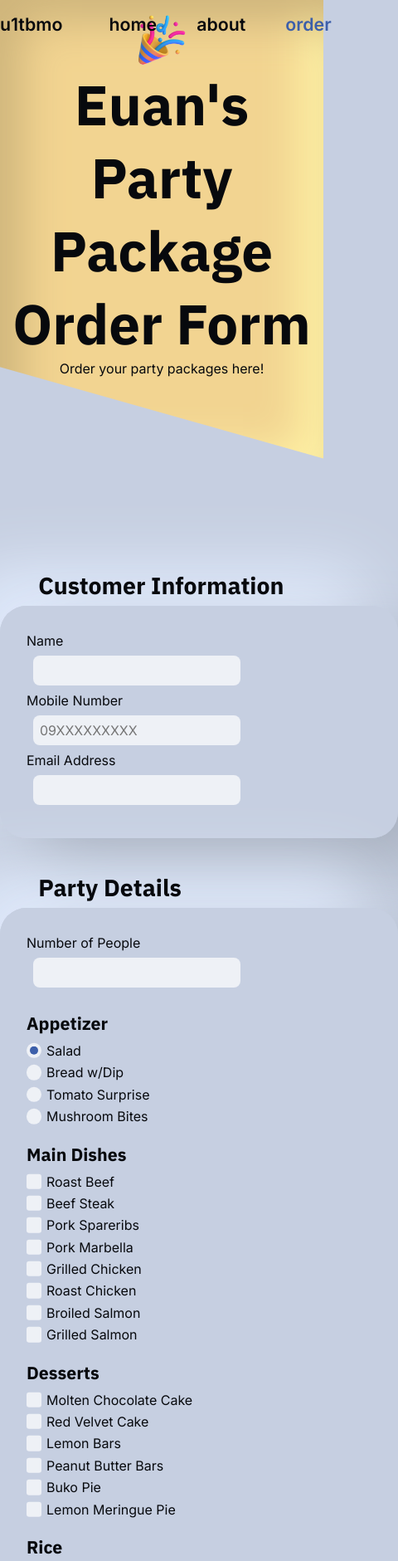
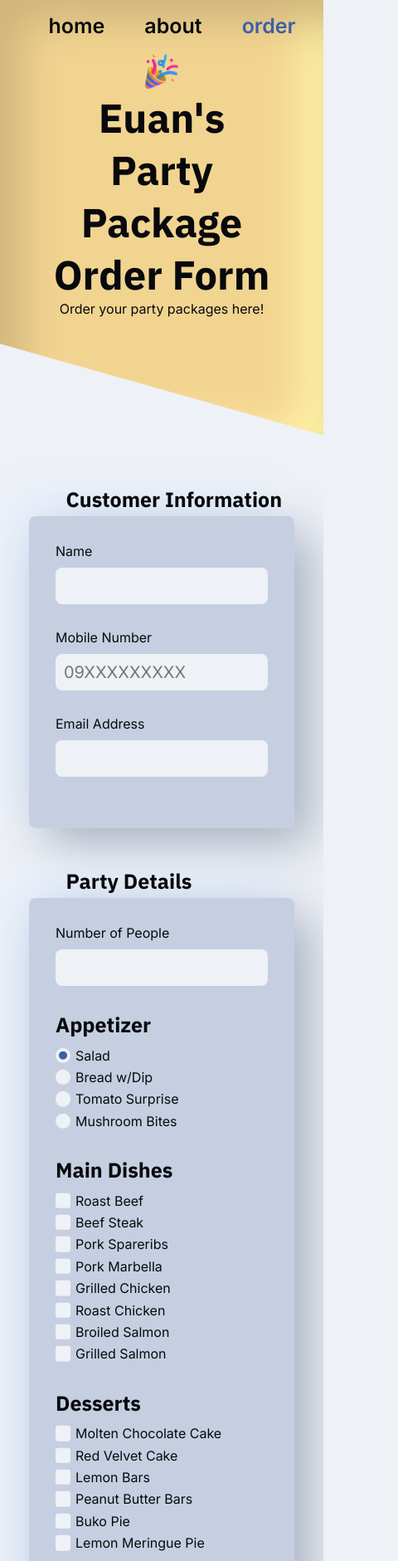
Before and after one commit to u1tbmo/uplb-cmsc12-website, a plain HTML site: page index.html in a window 390 px wide. Shown: the top 1881 px of the page at 83% size, 480 px wide, since content can reach past the window. Drawn offline with Linux system fonts and the light colour scheme.

Commit message:
Updates to HTML Structure and CSS

```diff
--- a/tabamo_ex9.css
+++ b/css/tabamo_ex9.css
@@ -25,25 +25,28 @@ https://www.realtimecolors.com/?colors=07090d-eef1f6-f2d491-c6cfe1-3c5faa
   --primary: #f2d491;
   --secondary: #c6cfe1;
   --accent: #3c5faa;
-  --h1: 4.209rem;
-  --h2: 3.157rem;
-  --h3: 2.369rem;
-  --h4: 1.777rem;
-  --h5: 1.333rem;
-  --h6: 1rem;
+  --h1: 3.815rem;
+  --h2: 3.052rem;
+  --h3: 2.441rem;
+  --h4: 1.953rem;
+  --h5: 1.563rem;
+  --h6: 1.25rem;
+  --p: 1rem;
+  --small: 0.8rem;
+  --tiny: 0.64rem;
 }
 
 body {
-  background-color: var(--secondary);
+  background-color: var(--background);
   margin: 0;
   font-family: "Inter", sans-serif;
   font-weight: 400;
-  font-size: 1rem;
+  font-size: var(--p);
   color: var(--text);
 }
 
 /*
-Typescale - Perfect Fourth (1.333)
+Typescale - Major Third
 https://typescale.com/
 */
 h1 {
@@ -85,7 +88,7 @@ h6 {
 p {
   font-family: "Inter", sans-serif;
   font-weight: 400;
-  font-size: 1rem;
+  font-size: var(--p);
   color: var(--text);
 }
 
@@ -94,8 +97,8 @@ p {
   margin: 0;
 }
 
-header .nav-items {
-  max-width: 75em;
+.nav-items {
+  max-width: min(75em, 70%);
   margin: 0 auto;
   position: relative;
   display: flex;
@@ -103,20 +106,21 @@ header .nav-items {
   align-items: center;
 }
 
-nav {
+.nav-buttons {
   margin: 1em;
 }
 
-nav ul {
+.nav-buttons ul {
   list-style-type: none;
   display: flex;
   justify-content: space-between;
   gap: 3em;
   margin: 0;
+  padding: 0;
 }
 
-nav ul li a,
-header a {
+.nav-buttons ul li a,
+.nav-bar a {
   text-decoration: none;
   color: var(--text);
   font-family: "Inter", sans-serif;
@@ -124,14 +128,26 @@ header a {
   font-size: var(--h5);
 }
 
-nav ul li a:hover,
-header a:hover {
+.nav-buttons ul li a:hover,
+.nav-bar a:hover {
   color: var(--accent);
   text-shadow: var(--secondary) 0px 0px 4px;
 }
 
-nav ul li a.active {
+.nav-buttons ul li a.active {
   color: var(--accent);
+}
+
+@media (max-width: 768px) {
+  .u1tbmo-logo {
+    display: none;
+  }
+  .nav-items {
+    align-items: center;
+  }
+  .nav-buttons {
+    margin: 1em auto;
+  }
 }
 
 /* Hero Section */
@@ -142,10 +158,11 @@ section.hero {
   justify-content: center;
   align-items: center;
   height: 22em;
+  margin: 2em 0;
 }
 
 section.hero * {
-  max-width: 75em;
+  max-width: min(75em, 70%);
   margin: 0 auto;
   text-align: center;
 }
@@ -158,6 +175,20 @@ section.hero .emoji {
 
 section.hero p {
   text-align: center;
+}
+
+@media (max-width: 768px) {
+  section.hero {
+    margin: 1em 0;
+    height: 18em;
+  }
+  section.hero .emoji {
+    width: var(--h2);
+    height: var(--h2);
+  }
+  section.hero h1 {
+    font-size: var(--h2);
+  }
 }
 
 .nav-hero-wrapper {
@@ -185,26 +216,39 @@ section.hero p {
 }
 
 .nav-hero-tilt .shape-fill {
-  fill: var(--secondary);
+  fill: var(--background);
 }
 
 /* Form Section */
 
 .wrapper {
-  max-width: 75em;
+  max-width: min(75em, 90%);
   margin: 0 auto;
   position: relative;
 }
 
 section.form {
-  margin-bottom: 6em;
-  padding-top: 10em;
+  display: flex;
+  padding-top: 5em;
+  max-width: min(40em, 100%);
+  min-width: max(20em, 50%);
+  margin: 0 auto;
 }
 
 .party-package-form {
-  max-width: 50vw;
-  min-width: max(50vw, 30em);
-  margin: 0 auto;
+  width: 100%;
+}
+
+@media (max-width: 768px) {
+  section.form {
+    max-width: min(40em, 90%);
+  }
+}
+
+.card {
+  border-radius: 8px;
+  background: #c6cfe1;
+  box-shadow: 20px 20px 60px #a8b0bf, -20px -20px 60px #e4eeff;
 }
 .party-package-form fieldset {
   position: relative;
@@ -212,9 +256,7 @@ section.form {
   margin: 0;
   margin-bottom: 4em;
   border: none;
-  border-radius: 32px;
-  background: var(--secondary);
-  box-shadow: 41px 41px 82px #a8b0bf, -41px -41px 82px #e4eeff;
+  width: 100%;
 }
 .party-package-form fieldset legend {
   font-family: "IBM Plex Sans", sans-serif;
@@ -224,32 +266,54 @@ section.form {
   padding: 0 0.5em;
   position: absolute;
   top: -1.5em;
+  cursor: default;
 }
 .party-package-form fieldset .subheader {
+  margin: 0;
+  margin-bottom: 2em;
+  cursor: default;
+}
+.party-package-form fieldset .subheader p {
   font-family: "IBM Plex Sans", sans-serif;
   font-weight: 700;
   font-size: var(--h5);
   color: var(--text);
-  margin: 1em 0 0.5em 0;
+  font-size: var(--h5);
+
+  margin: 0;
+  margin-bottom: 0.5em;
 }
-.party-package-form fieldset .subheader label {
+.subheader + .subheader {
+  margin-top: 1em;
+}
+.type-input-wrapper {
   display: flex;
-  font-family: "Inter", sans-serif;
-  font-weight: 400;
-  font-size: 1rem;
-  color: var(--text);
+  flex-direction: column;
+  justify-content: center;
+  align-items: center;
+  margin: 0;
 }
 .type-input {
   background: var(--background);
-  margin: 0.5em;
+  margin: 0.5em 0 1.5em 0;
   padding: 0.5em;
   border: none;
   font-family: "Inter", sans-serif;
   font-weight: 400;
-  font-size: 1rem;
+  font-size: var(--h6);
   color: var(--text);
   outline: none;
   border-radius: 8px;
+}
+.type-input-wrapper .type-input {
+  width: 100%;
+}
+
+@media (max-width: 768px) {
+  .party-package-form fieldset legend {
+    font-size: var(--h5);
+    top: -1.5em;
+  }
 }
 
 /* Modern CSS / Custom Radio Buttons and Checkboxes
@@ -271,11 +335,11 @@ https://moderncss.dev/pure-css-custom-checkbox-style/
   display: grid;
   grid-template-columns: 1em auto;
   gap: 0.5em;
-  cursor: pointer;
 }
 
 .radio-label input {
   -webkit-appearance: none;
+  -moz-appearance: none;
   appearance: none;
   background-color: var(--background);
   margin: 0;
@@ -295,6 +359,7 @@ https://moderncss.dev/pure-css-custom-checkbox-style/
 
 .checkbox-label input {
   -webkit-appearance: none;
+  -moz-appearance: none;
   appearance: none;
   background-color: var(--background);
   margin: 0;
@@ -331,6 +396,14 @@ https://moderncss.dev/pure-css-custom-checkbox-style/
   transition: 120ms transform ease-in-out;
   box-shadow: inset 1em 1em var(--accent);
   transform-origin: bottom left;
+  -webkit-clip-path: polygon(
+    14% 44%,
+    0 65%,
+    50% 100%,
+    100% 16%,
+    80% 0%,
+    43% 62%
+  );
   clip-path: polygon(14% 44%, 0 65%, 50% 100%, 100% 16%, 80% 0%, 43% 62%);
 }
 
@@ -355,9 +428,6 @@ https://moderncss.dev/pure-css-custom-checkbox-style/
 }
 
 .venue-address-wrapper .venue-address {
-  -webkit-box-sizing: border-box;
-  -moz-box-sizing: border-box;
-  box-sizing: border-box;
   width: 100%;
   resize: none;
 }
@@ -381,14 +451,12 @@ https://moderncss.dev/pure-css-custom-checkbox-style/
   padding: 1em 5em;
   border: none;
   border-radius: 8px;
-  background: var(--background);
+  background: var(--primary);
   cursor: pointer;
 }
 
 .form-buttons input:hover {
-  background: var(--accent);
-  color: var(--background);
-  text-shadow: var(--secondary) 0px 0px 4px;
+  background: var(--secondary);
   transition: 120ms transform ease-in-out;
 }
 
@@ -409,7 +477,7 @@ section.footer .about,
 section.footer .credits {
   margin: 0 auto;
   text-align: center;
-  max-width: 75em;
+  max-width: min(75em, 70%);
 }
 
 section.footer .credits p {
@@ -437,7 +505,7 @@ section.footer .about {
   margin-top: 0.5em;
 }
 
-.footer-curve {
+.footer-tilt {
   position: absolute;
   top: 0;
   left: 0;
@@ -446,13 +514,13 @@ section.footer .about {
   line-height: 0;
 }
 
-.footer-curve svg {
+.footer-tilt svg {
   position: relative;
   display: block;
   width: calc(100% + 1.3px);
-  height: 64px;
+  height: 128px;
 }
 
-.footer-curve .shape-fill {
-  fill: var(--secondary);
+.footer-tilt .shape-fill {
+  fill: var(--background);
 }
--- a/index.html
+++ b/index.html
@@ -7,9 +7,9 @@
 
 <head>
     <meta charset="UTF-8">
-    <meta name="viewport" content="width=device-width, initial-scale=1.0">
+    <meta name="viewport" content="width=device-width, initial-scale=1">
     <title>Euan's Party Package Order Form</title>
-    <link rel="stylesheet" href="tabamo_ex9.css">
+    <link rel="stylesheet" href="css/tabamo_ex9.css">
     <link rel="shortcut icon" href="icons/favicon.ico" type="image/x-icon">
 </head>
 
@@ -18,8 +18,8 @@
     <div class="nav-hero-wrapper">
         <header class="nav-bar">
             <div class="nav-items">
-                <a href="#">u1tbmo</a>
-                <nav>
+                <a href="#" class="u1tbmo-logo">u1tbmo</a>
+                <nav class="nav-buttons">
                     <ul>
                         <li><a href="#">home</a></li>
                         <li><a href="#">about</a></li>
@@ -46,29 +46,40 @@
         <section class="form">
             <form action="" class="party-package-form">
                 <!-- Customer Information Fieldset -->
-                <fieldset>
+                <fieldset class="card">
                     <legend>Customer Information</legend>
-                    <label for="name">Name
-                        <br><input class="type-input" type="text" name="name" id="name" required>
-                    </label><br>
+                    <label for="name">
+                        Name <br>
+                        <div class="type-input-wrapper">
+                            <input class="type-input" type="text" name="name" id="name" required>
+                        </div>
+                    </label>
                     <label for="mobileNumber">
-                        Mobile Number <br><input class="type-input" type="tel" pattern="09{1}[0-9]{9}"
-                            title="09XXXXXXXXX" placeholder="09XXXXXXXXX" name="mobileNumber" id="mobileNumber"
-                            required>
-                    </label><br>
+                        Mobile Number <br>
+                        <div class="type-input-wrapper">
+                            <input class="type-input" type="tel" pattern="09{1}[0-9]{9}" title="09XXXXXXXXX"
+                                placeholder="09XXXXXXXXX" name="mobileNumber" id="mobileNumber" required>
+                        </div>
+                    </label>
                     <label for="emailAddress">
-                        Email Address <br><input class="type-input" type="email" name="emailAddress" id="emailAddress"
-                            required>
-                    </label><br>
+                        Email Address <br>
+                        <div class="type-input-wrapper">
+                            <input class="type-input" type="email" name="emailAddress" id="emailAddress" required>
+                        </div>
+                    </label>
                 </fieldset>
                 <br>
                 <!-- Party Details Fieldset -->
-                <fieldset>
+                <fieldset class="card">
                     <legend>Party Details</legend>
                     <label for="qty">
-                        Number of People <br><input class="type-input" type="number" name="qty" id="qty" required>
-                    </label><br>
-                    <p class="subheader">
+                        Number of People <br>
+                        <div class="type-input-wrapper">
+                            <input class="type-input" type="number" name="qty" id="qty" required>
+                        </div>
+                    </label>
+                    <div class="subheader">
+                        <p>
                             Appetizer<br>
                         </p>
                         <label class="radio-label" for="salad"><input type="radio" name="appetizer" id="salad"
@@ -82,7 +93,9 @@
                         <label class="radio-label" for="mushroomBites"><input type="radio" name="appetizer"
                                 id="mushroomBites">Mushroom
                             Bites</label>
-                    <p class="subheader">
+                    </div>
+                    <div class="subheader">
+                        <p>
                             Main Dishes<br>
                         </p>
                         <label class="checkbox-label" for="roastBeef"><input type="checkbox" name="mainDishes"
@@ -109,7 +122,9 @@
                         <label class="checkbox-label" for="grilledSalmon"><input type="checkbox" name="mainDishes"
                                 id="grilledSalmon">Grilled
                             Salmon</label>
-                    <p class="subheader" for="Desserts">
+                    </div>
+                    <div class="subheader">
+                        <p>
                             Desserts<br>
                         </p>
                         <label class="checkbox-label" for="moltenChocoCake"><input type="checkbox" name="desserts"
@@ -125,12 +140,15 @@
                                 id="peanutButterBars">Peanut
                             Butter
                             Bars</label>
-                    <label class="checkbox-label" for="bukoPie"><input type="checkbox" name="desserts" id="bukoPie">Buko
+                        <label class="checkbox-label" for="bukoPie"><input type="checkbox" name="desserts"
+                                id="bukoPie">Buko
                             Pie</label>
                         <label class="checkbox-label" for="lemonMeringuePie"><input type="checkbox" name="desserts"
                                 id="lemonMeringuePie">Lemon
                             Meringue Pie</label>
+                    </div>
                     <p class="subheader" for="rice">
+                    <p>
                         Rice<br>
                     </p>
                     <label class="radio-label" for="plainRice"><input type="radio" name="rice" id="plainRice"
@@ -139,7 +157,9 @@
                             id="garlicRice">Garlic</label>
                     <label class="radio-label" for="bagoongRice"><input type="radio" name="rice"
                             id="bagoongRice">Bagoong</label>
+                    </p>
                     <p class="subheader" for="drinks">
+                    <p>
                         Drinks<br>
                     </p>
                     <label class="radio-label" for="cucumberLemonade"><input type="radio" name="drink"
@@ -151,31 +171,37 @@
                     <label class="radio-label" for="ripeMangoJuice"><input type="radio" name="drink"
                             id="ripeMangoJuice">Ripe Mango
                         Juice</label>
+                    </p>
                 </fieldset>
                 <br>
                 <!-- Venue Details Fieldset -->
-                <fieldset>
+                <fieldset class="card">
                     <legend>Venue Details</legend>
-                    <p>Venue Address<br></p>
+                    <label for="venueAddress">Venue Address<br>
                         <div class="venue-address-wrapper">
                             <textarea class="type-input venue-address" name="venueAddress" id="venueAddress" rows="10"
                                 placeholder="Address here..." required></textarea>
                         </div>
-                    <p>Party Date</p><input class="type-input" type="date" name="partyDate" id="partyDate" required>
-                    <p>Party Time</p><input class="type-input" type="time" name="partyTime" id="partyTime" required>
+                    </label><br>
+                    <label for="partyDate">Party Date<br>
+                        <input class="type-input" type="date" name="partyDate" id="partyDate" required>
+                    </label><br>
+                    <label for="partyTime">Party Time<br>
+                        <input class="type-input" type="time" name="partyTime" id="partyTime" required>
+                    </label>
                 </fieldset>
                 <br>
-        </section>
                 <div class="form-buttons">
                     <input type="submit" value="Submit"><input type="reset" value="Reset">
                 </div>
             </form>
+        </section>
     </div>
     <section class="footer">
-        <div class="footer-curve">
+        <div class="footer-tilt">
             <svg data-name="Layer 1" xmlns="http://www.w3.org/2000/svg" viewBox="0 0 1200 120"
                 preserveAspectRatio="none">
-                <path d="M0,0V7.23C0,65.52,268.63,112.77,600,112.77S1200,65.52,1200,7.23V0Z" class="shape-fill"></path>
+                <path d="M1200 120L0 16.48 0 0 1200 0 1200 120z" class="shape-fill"></path>
             </svg>
         </div>
         <div class="about">
```
Lines whose indentation alone changed are shown as unchanged.
